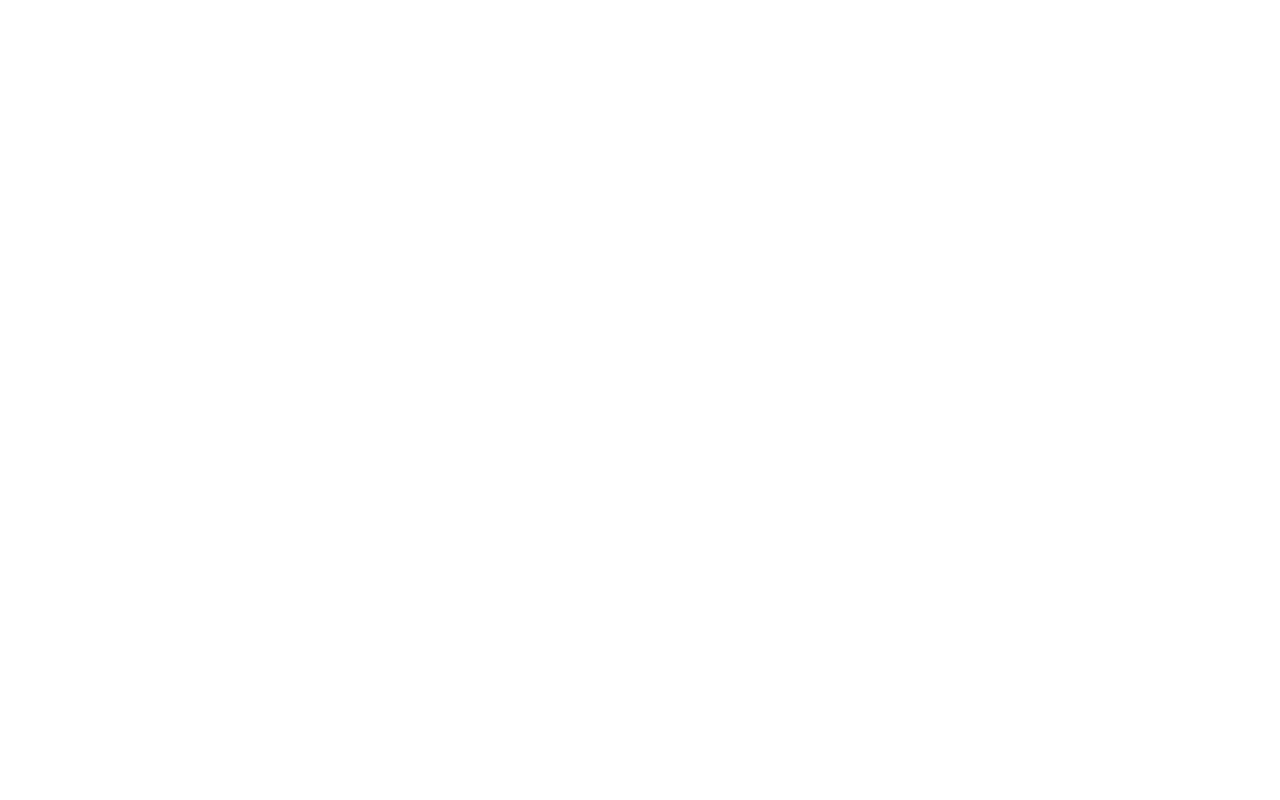
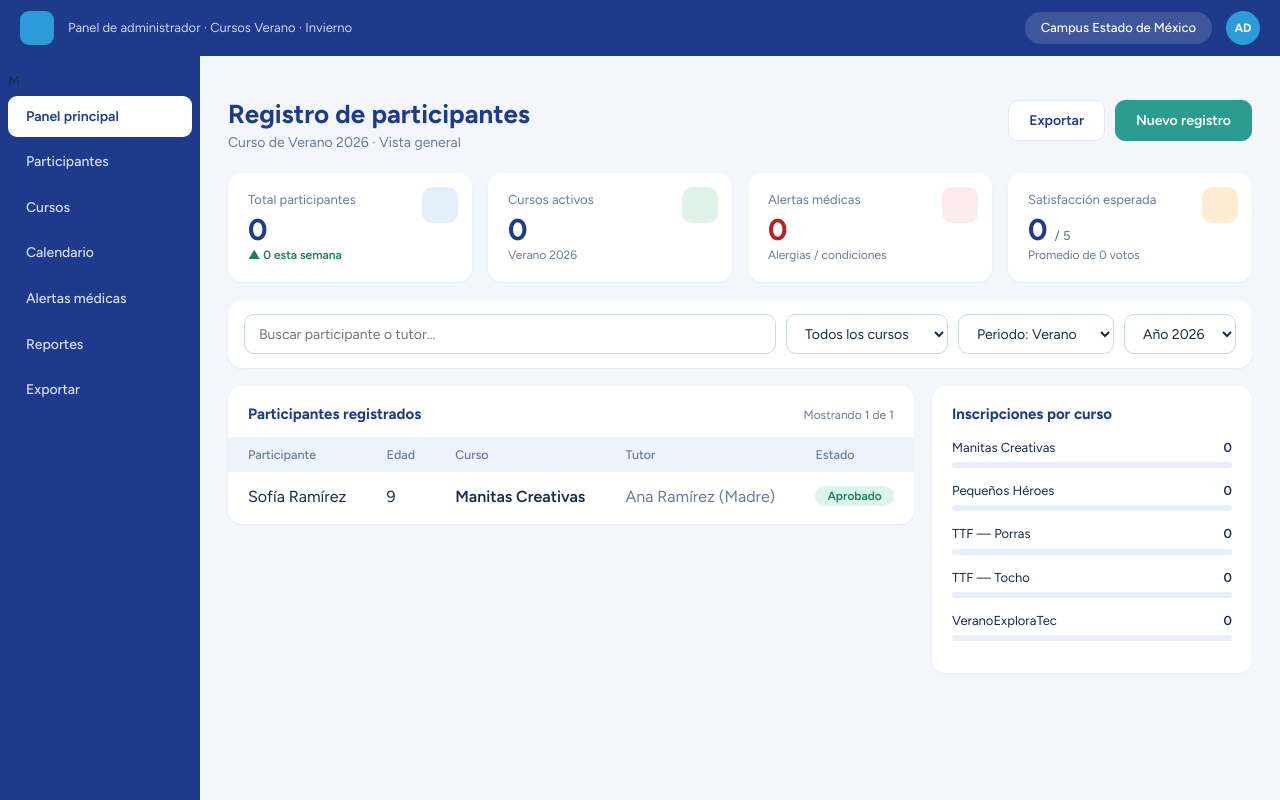
Before and after one commit to Ovedo14/Servicio-Social-Febrero-Junio-2026, a plain HTML site: page Frontend/Panel de administrador/AdminPanel.html in a window 1280 px wide. Drawn offline with Linux system fonts and the light colour scheme.

Commit message:
Panel de Administrador 1

```diff
--- a/Frontend/Panel de administrador/AdminPanel.css
+++ b/Frontend/Panel de administrador/AdminPanel.css
@@ -0,0 +1,245 @@
+/* --- ESTILOS DEL PANEL DEL ADMINISTRADOR */
+:root{
+  --navy:#1e3a8a;      /* Azul marino*/
+  --blue:#2b9bd9;      /* Azul claro*/
+  --teal:#2a9d8f;      /* Verde-azulado*/
+  --bg:#f3f6fb;        /* Fondo general de la página */
+  --card:#ffffff;      /* Fondo de las tarjetas */
+  --line:#e3e9f3;      /* Color de las líneas divisorias */
+  --text:#1b2a4a;      /* Color del texto principal */
+  --muted:#6b7a99;     /* Color de lostextos secundarios */
+  --red:#b42323;       /* Rojo para alertas */
+  --red-bg:#fdeaea;    /* Fondo rosa */
+  --green:#1a7f5a;     /* Verde del texto "Aprobado" */
+  --green-bg:#dcf5ea;  /* Fondo verde "Aprobado" */
+  --amber:#9a6200;     /* Amarillo del texto "Pendiente" */
+  --amber-bg:#fdf0cf;  /* Fondo amarillo de la insignia "Pendiente" */
+  --radius:14px;       /* Redondear las esquinas de las tarjetas */
+}
+
+/* MAERGENES*/
+*{box-sizing:border-box;margin:0;padding:0}
+html,body{height:100%}                      /* La página ocupa toda la altura de la ventana */
+
+/* Estilo general del texto y fondo */
+body{
+  font-family:"Figtree",system-ui,-apple-system,"Segoe UI",sans-serif; /* Tipografía */
+  background:var(--bg);
+  color:var(--text);
+  font-size:14px;
+  line-height:1.4; /* Espacio entre líneas */
+}
+a{color:inherit;text-decoration:none}
+button{font:inherit;cursor:pointer}
+:focus-visible{outline:2px solid var(--blue);outline-offset:2px}
+
+/* BARRA DE ARRIBA*/
+.topbar{
+  position:fixed;            /* Se queda fija */
+  inset:0 0 auto 0;
+  height:56px;
+  background:var(--navy);
+  color:#fff;
+  display:flex;
+  align-items:center;
+  gap:14px;
+  padding:0 20px;
+  z-index:10;
+}
+.logo{width:34px;height:34px;border-radius:9px;background:var(--blue)}
+.crumb{font-size:13px;color:#c9d6f5}
+.topbar .spacer{flex:1}
+.campus{
+  background:rgba(255,255,255,.14); /* Blanco semitransparente */
+  padding:7px 16px;
+  border-radius:999px;              /* Bordes redondos */
+  font-size:13px;
+  font-weight:500;
+}
+.avatar{                            /* Círculo con iniciales */
+  width:34px;height:34px;
+  border-radius:50%;
+  background:var(--blue);
+  display:grid;place-items:center;
+  font-weight:700;
+  font-size:12px;
+}
+
+/* MENU LATERAL */
+.sidebar{
+  position:fixed;
+  top:56px;bottom:0;left:0;
+  width:200px;
+  background:var(--navy);
+  padding:16px 8px;
+  display:flex;
+  flex-direction:column;
+  gap:4px;
+}
+.sidebar a{                                  /* Cada opción del menú */
+  padding:11px 18px;
+  border-radius:9px;
+  color:#d6e0fa;
+  font-weight:500;
+  transition:background .15s;
+}
+.sidebar a:hover{background:rgba(255,255,255,.1)}
+.sidebar a.active{                                /* Opción seleccionada */
+  background:#fff;
+  color:var(--navy);
+  font-weight:600;
+}
+
+/* CONTENIDO PRINCIPAL */
+.main{
+  margin:56px 0 0 200px;
+  padding:24px 28px 40px;
+}
+
+/* TITULO Y BOTONES*/
+.head{
+  display:flex;
+  justify-content:space-between;
+  align-items:flex-start;
+  gap:16px;
+  margin-bottom:20px;
+}
+.head h1{font-size:26px;font-weight:700;color:var(--navy);line-height:1.15}
+.head p{color:var(--muted);margin-top:4px}
+.actions{display:flex;gap:10px}
+
+/* Botones */
+.btn{
+  border:1px solid var(--line);
+  background:#fff;
+  color:var(--navy);
+  padding:10px 20px;
+  border-radius:10px;
+  font-weight:600;
+}
+.btn:hover{background:#f0f4fb}
+.btn.primary{background:var(--teal);border-color:var(--teal);color:#fff} /* Botón principal */
+.btn.primary:hover{background:#238a7d}
+
+/* TAREJTAS RESUMEN */
+.stats{
+  display:grid;
+  grid-template-columns:repeat(4,1fr);
+  gap:16px;
+  margin-bottom:18px;
+}
+.card{
+  background:var(--card);
+  border-radius:var(--radius);
+  padding:18px 20px;
+  box-shadow:0 1px 2px rgba(23,48,111,.06);
+}
+.stat{position:relative}
+.stat .label{color:var(--muted);font-size:13px}
+.stat .value{font-size:30px;font-weight:700;color:var(--navy);margin:6px 0 2px;line-height:1}
+.stat .value small{font-size:13px;font-weight:500;color:var(--muted)}
+.stat .note{font-size:12px;color:var(--muted)}
+.stat .note.up{color:var(--green);font-weight:600}
+.stat.alert .value{color:var(--red)}
+.chip{
+  position:absolute;top:14px;right:14px;
+  width:36px;height:36px;
+  border-radius:10px;
+}
+.c-blue{background:#e4effc}   /* Colores de cada cuadro decorativo */
+.c-green{background:#dff3ea}
+.c-red{background:var(--red-bg)}
+.c-amber{background:#fdecd2}
+
+/* FILTROS Y BUSCADOR */
+.filters{
+  display:flex;              /* Elementos en fila */
+  gap:10px;
+  padding:14px 16px;
+  margin-bottom:18px;
+}
+.filters input,
+.filters select{
+  height:40px;
+  border:1px solid #c9d6ee;
+  border-radius:10px;
+  padding:0 14px;
+  font:inherit;
+  color:var(--text);
+  background:#fff;
+}
+.filters input{flex:1;min-width:0}
+
+/* TABLA Y BARRAS */
+.grid{
+  display:grid;
+  grid-template-columns:minmax(0,1fr) 320px;
+  gap:18px;
+  align-items:start;
+}
+
+/* DISEÑO DE LAS TARJETAS */
+.card-head{display:flex;justify-content:space-between;align-items:baseline;margin-bottom:12px}
+.card-head h2{font-size:15px;font-weight:700;color:var(--navy)}
+.card-head span{font-size:12px;color:var(--muted)}
+
+/* TARJETAS DE LA TABLA */
+.table-card{padding:18px 0 4px;overflow:hidden}
+.table-card .card-head{padding:0 20px}
+.table-wrap{overflow-x:auto}
+
+table{width:100%;border-collapse:collapse;min-width:560px}
+th{                                                          /* Títulos de columna */
+  background:#eef3fb;
+  color:var(--muted);
+  font-weight:500;
+  font-size:12.5px;
+  text-align:left;
+  padding:10px 20px;
+}
+td{padding:14px 20px;border-bottom:1px solid var(--line)}
+tr:last-child td{border-bottom:0}
+tbody tr:hover{background:#f7f9fd}
+tr.danger{background:var(--red-bg)}
+tr.danger:hover{background:#fbe0e0}
+td.course{font-weight:600}
+td.tutor{color:var(--muted)}
+
+/* ESTADO */
+.badge{display:inline-block;padding:3px 12px;border-radius:999px;font-size:12px;font-weight:600}
+.badge.ok{background:var(--green-bg);color:var(--green)}    /* Aprobado */
+.badge.wait{background:var(--amber-bg);color:var(--amber)}  /* Pendiente */
+.badge.med{background:transparent;color:var(--red);padding-left:0} /* Alerta médica */
+
+/* INSCRIPCIONES POR CURSO */
+.bars h2{font-size:15px;font-weight:700;color:var(--navy);margin-bottom:14px} /* Título de la tarjeta */
+.bar-row{margin-bottom:14px}                                                  /* Separación entre cursos */
+.bar-row .top{display:flex;justify-content:space-between;font-size:13px;margin-bottom:5px}
+.bar-row .top b{font-weight:600}
+.track{height:6px;background:#e9eef8;border-radius:999px;overflow:hidden}
+.fill{height:100%;border-radius:999px}
+
+/* ADAPTACION A PANTALLAS MAS PEQUEÑAS */
+
+/* Tablets y laptops pequeñas */
+@media (max-width:1100px){
+  .stats{grid-template-columns:repeat(2,1fr)}  /* Tarjetas en 2 columnas */
+  .grid{grid-template-columns:1fr}              /* Tabla y barras una debajo de otra */
+}
+
+/* Celulares */
+@media (max-width:760px){
+  .sidebar{                                     /
+    position:static;
+    width:auto;
+    flex-direction:row;
+    overflow-x:auto;
+    margin-top:56px;
+    padding:8px;
+  }
+  .sidebar a{white-space:nowrap;padding:9px 14px}
+  .main{margin:0;padding:18px 14px 32px}
+  .head{flex-direction:column}
+  .filters{flex-direction:column}
+  .crumb{display:none}                          /* Ocultar la ruta de navegación */
+}
--- a/Frontend/Panel de administrador/AdminPanel.html
+++ b/Frontend/Panel de administrador/AdminPanel.html
@@ -1,10 +1,189 @@
-<!DOCTYPE html>
-<html lang="en">
+! --- CSS DEL PANEL DE ADMINISTRADOR (INICIO) ---
+
+!--- CONFIGURACION ---
+<html lang="es"> <!--- Idioma en español --->
 <head>
-    <meta charset="UTF-8">
-    <title>Title</title>
+<meta charset="UTF-8"> <!--- Permitir acentos y ñ) --->
+<meta name="viewport" content="width=device-width, initial-scale=1"> <!-- Adaptacion a pantallas de celular -->
+<!-- Título que aparece en la pestaña del navegador -->
+<title>Panel de administrador · Cursos de Verano</title>
+
+<!--- Font --->
+<link rel="preconnect" href="https://fonts.googleapis.com">
+<link href="https://fonts.googleapis.com/css2?family=Figtree:wght@400;500;600;700&display=swap" rel="stylesheet">
+
+<!--- Archivo de estilo --->
+<link rel="stylesheet" href="AdminPanel.css">
 </head>
 <body>
 
+<!--- BARRA DE ARRIBA FIJA --->
+<header class="topbar">
+  <div class="logo" aria-hidden="true"></div> <!--- Logo --->
+  <span class="crumb">Panel de administrador · Cursos Verano · Invierno</span>
+  <span class="spacer"></span>
+  <span class="campus">Campus Estado de México</span>
+  <div class="avatar" aria-label="Administrador">AD</div> <!--- Perfil del administrador --->
+</header>
+
+<!--- MENÚ LATERAL (izquierda) --->
+<nav class="sidebar" aria-label="Menú principal">
+  M<a href="#" class="active">Panel principal</a> <!--- Marca la sección donde estás --->
+  <a href="#">Participantes</a>
+  <a href="#">Cursos</a>
+  <a href="#">Calendario</a>
+  <a href="#">Alertas médicas</a>
+  <a href="#">Reportes</a>
+  <a href="#">Exportar</a>
+</nav>
+
+<!--- CONTENIDO PRINCIPAL --->
+<main class="main">
+
+  <!-- Encabezado: título a la izquierda, botones a la derecha -->
+  <div class="head">
+    <div>
+      <h1>Registro de participantes</h1>
+      <p>Curso de Verano 2026 · Vista general</p>
+    </div>
+    <div class="actions">
+      <button class="btn">Exportar</button>
+      <button class="btn primary">Nuevo registro</button>
+    </div>
+  </div>
+
+  <!--- TARJETAS --->
+  <section class="stats" aria-label="Resumen">
+
+    <!-- Tarjeta 1: total de participantes -->
+    <div class="card stat">
+      <div class="chip c-blue"></div>
+      <div class="label">Total participantes</div>
+      <div class="value">0</div>
+      <div class="note up">▲ 0 esta semana</div>
+    </div>
+
+    <!--- Tarjeta 2: cursos activos --->
+    <div class="card stat">
+      <div class="chip c-green"></div>
+      <div class="label">Cursos activos</div>
+      <div class="value">0</div>
+      <div class="note">Verano 2026</div>
+    </div>
+
+    <!--- Tarjeta 3: alertas médicas --->
+    <div class="card stat alert">
+      <div class="chip c-red"></div>
+      <div class="label">Alertas médicas</div>
+      <div class="value">0</div>
+      <div class="note">Alergias / condiciones</div>
+    </div>
+
+    <!--- Tarjeta 4: satisfacción =-->
+    <div class="card stat">
+      <div class="chip c-amber"></div>
+      <div class="label">Satisfacción esperada</div>
+      <!-- <small> hace más pequeño el "/ 5" -->
+      <div class="value">0 <small>/ 5</small></div>
+      <div class="note">Promedio de 0 votos</div>
+    </div>
+  </section>
+
+  <!--- FILTROS Y BUSCADOR --->
+  <section class="card filters" aria-label="Filtros">
+    <!-- Caja de búsqueda -->
+    <input type="search" placeholder="Buscar participante o tutor…" aria-label="Buscar participante o tutor">
+
+    <!--- MENU CURSO --->
+    <select aria-label="Curso">
+      <option>Todos los cursos</option>
+      <option>Manitas Creativas</option>
+      <option>Pequeños Héroes</option>
+    </select>
+
+    <!--- MENU PERIODO --->
+    <select aria-label="Periodo">
+      <option>Periodo: Verano</option>
+      <option>Periodo: Invierno</option>
+    </select>
+
+    <!--- MeNU: AÑO --->
+    <select aria-label="Año">
+      <option>Año 2026</option>
+      <option>Año 2025</option>
+    </select>
+  </section>
+
+  <!--- ZONA DE DOS COLUMNAS: TABLA Y BARRAS--->
+  <div class="grid">
+
+    <!--- COLUMNA IZQUIERDA: TABLA DE PARTICIPANTES --->
+    <section class="card table-card">
+      <div class="card-head">
+        <h2>Participantes registrados</h2>
+        <!--- Contador de filas mostradas --->
+        <span>Mostrando 1 de 1</span>
+      </div>
+
+      <!--- Contenedor pantallas mini --->
+      <div class="table-wrap">
+        <table>
+          <!--- Fila de títulos de columna --->
+          <thead>
+            <tr>
+              <th>Participante</th>
+              <th>Edad</th>
+              <th>Curso</th>
+              <th>Tutor</th>
+              <th>Estado</th>
+            </tr>
+          </thead>
+
+          <!--- Filas de datos: participantes --->
+          <tbody>
+            <tr>
+              <td>Sofía Ramírez</td>
+              <td>9</td>
+              <td class="course">Manitas Creativas</td>
+              <td class="tutor">Ana Ramírez (Madre)</td>
+              <td><span class="badge ok">Aprobado</span></td>
+            </tr>
+          </tbody>
+        </table>
+      </div>
+    </section>
+
+    <!--- COLUMNA INSCRIPCIONES POR CURSO --->
+    <aside class="card bars">
+      <h2>Inscripciones por curso</h2>
+
+      <div class="bar-row">
+        <div class="top"><span>Manitas Creativas</span><b>0</b></div>
+        <div class="track"><div class="fill" style="width:0%;background:var(--navy)"></div></div>
+      </div>
+
+      <div class="bar-row">
+        <div class="top"><span>Pequeños Héroes</span><b>0</b></div>
+        <div class="track"><div class="fill" style="width:0%;background:var(--blue)"></div></div>
+      </div>
+
+      <div class="bar-row">
+        <div class="top"><span>TTF — Porras</span><b>0</b></div>
+        <div class="track"><div class="fill" style="width:0%;background:var(--teal)"></div></div>
+      </div>
+
+      <div class="bar-row">
+        <div class="top"><span>TTF — Tocho</span><b>0</b></div>
+        <div class="track"><div class="fill" style="width:0%;background:var(--teal)"></div></div>
+      </div>
+
+      <div class="bar-row">
+        <div class="top"><span>VeranoExploraTec</span><b>0</b></div>
+        <div class="track"><div class="fill" style="width:0%;background:var(--navy)"></div></div>
+      </div>
+    </aside>
+  </div>
+</main>
+
 </body>
 </html>
```
